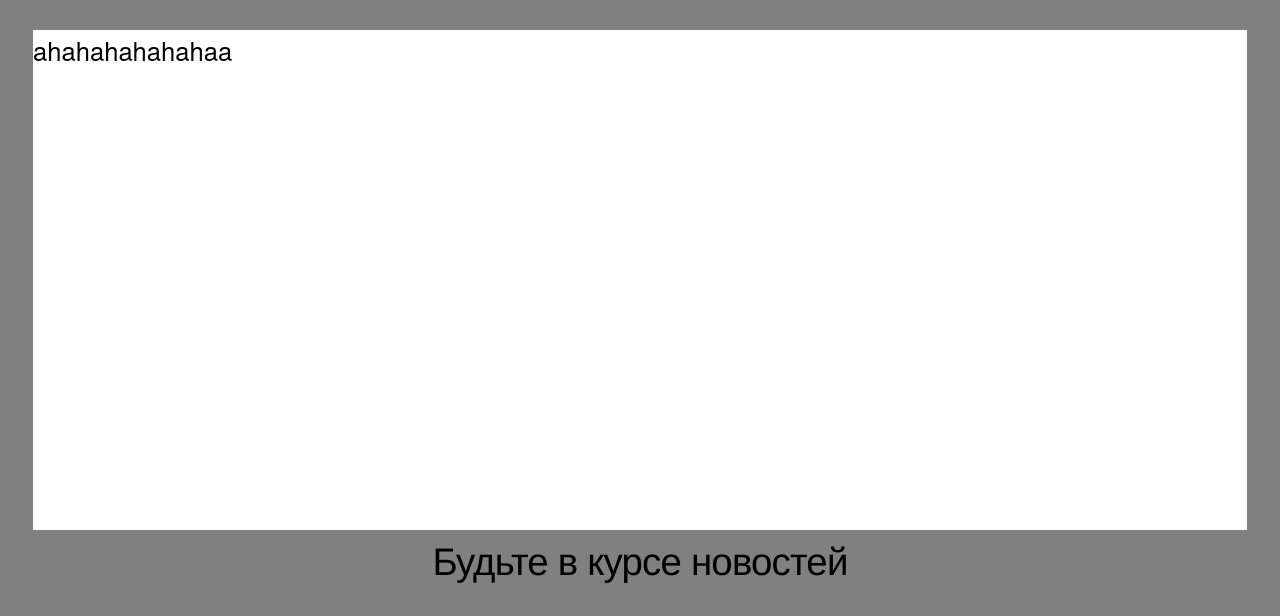
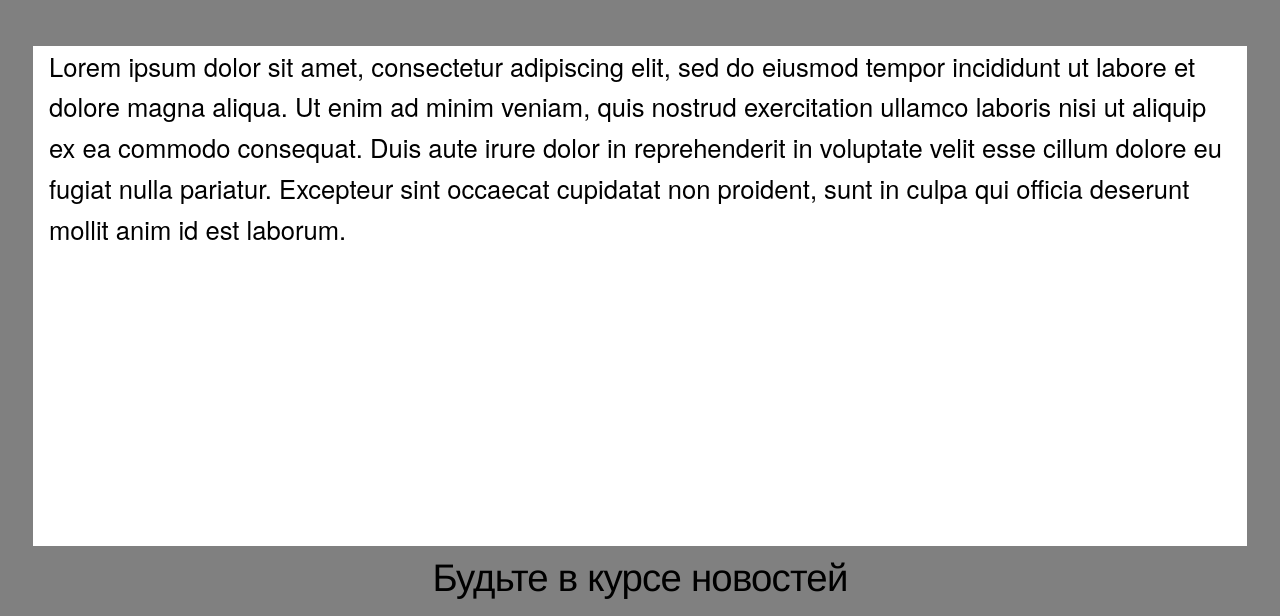
Before and after one commit to agiees/test, a plain HTML site: page index.html in a window 1280 px wide. Shown: the part 110-726 px from the top of the page. Drawn offline with Linux system fonts and the light colour scheme.

Commit message:
Update index.html

```diff
--- a/index.html
+++ b/index.html
@@ -6,22 +6,31 @@
     <link rel="stylesheet" href="styles.css" />
   </head>
   <body>
+
+
      <header>
-       <nav class="nav">
+       <div class="nav">
+
          <div class="logo">
            <a href="#">LOGO</a>
+         </div>
 
-         </div>
          <ul class="navwrapper">
            <li><a href="#">PORTFOLIO</a></li>
            <li><a href="#">BLOG</a></li>
          </ul>
-       </nav>
+
+       </div>
      </header>
 
+
+
      <div class="contentwrapper">
-       <p>ahahahahahahaa</p>
+       <div class="content">
 
+       <p>Lorem ipsum dolor sit amet, consectetur adipiscing elit, sed do eiusmod tempor incididunt ut labore et dolore magna aliqua. Ut enim ad minim veniam, quis nostrud exercitation ullamco laboris nisi ut aliquip ex ea commodo consequat. Duis aute irure dolor in reprehenderit in voluptate velit esse cillum dolore eu fugiat nulla pariatur. Excepteur sint occaecat cupidatat non proident, sunt in culpa qui officia deserunt mollit anim id est laborum.</p>
+
+       </div>
      </div>
 
 
```
